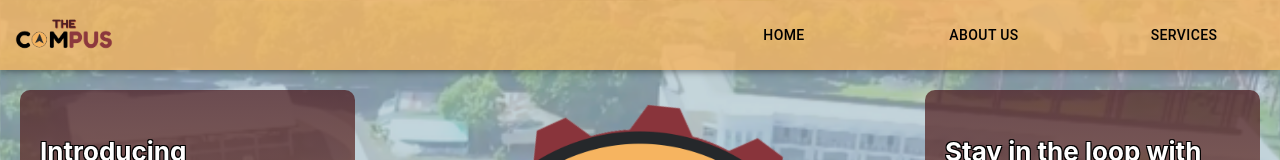
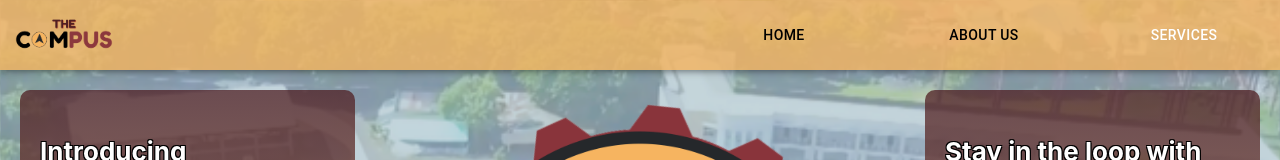
Before and after one commit to risejade/CampusCompassFrontend, a React (Create React App) app: page /home in a window 1280 px wide. Shown: the top 160 px of the page. Built offline with nearby package versions, Linux system fonts and the light colour scheme.

Commit message:
Update Home.js

```diff
--- a/src/Home.js
+++ b/src/Home.js
@@ -179,7 +179,7 @@ function Home() {
 
   return (
     <div>
-      <AppBar position="static" style={{ backgroundColor: 'rgba(246, 180, 96, 0.8)' }}>
+      <AppBar position="relative" style={{ backgroundColor: 'rgba(246, 180, 96, 0.8)' }}>
         <Toolbar variant="dense">
           <button className='thecampuslog' onClick={handleLandingPage}>
             <img src={campusLogo} alt="The Campus Logo" />
@@ -196,7 +196,7 @@ function Home() {
             </Typography>
           </div>
           <div className='services' style={{ cursor: 'pointer' }}>
-            <Button onClick={handleDropdownClick} style={{ color: 'black' }}>
+            <Button onClick={handleDropdownClick} style={{ color: 'white' }}>
               Services
             </Button>
             <Menu
@@ -219,11 +219,11 @@ function Home() {
               <MenuItem onClick={() => handleItemClick('Events')}>Events</MenuItem>
             </Menu>
           </div>
-          <div className='logout' onClick={handleLogout} style={{ cursor: 'pointer' }}>
-            <Typography variant="button">
-              Log out
-            </Typography>
-          </div>
+            <div className='logout' onClick={handleLogout} style={{ cursor: 'pointer' }}>
+              <Typography variant="button">
+                Log out
+              </Typography>
+            </div>
           </div>
         </Toolbar>
       </AppBar>
```
